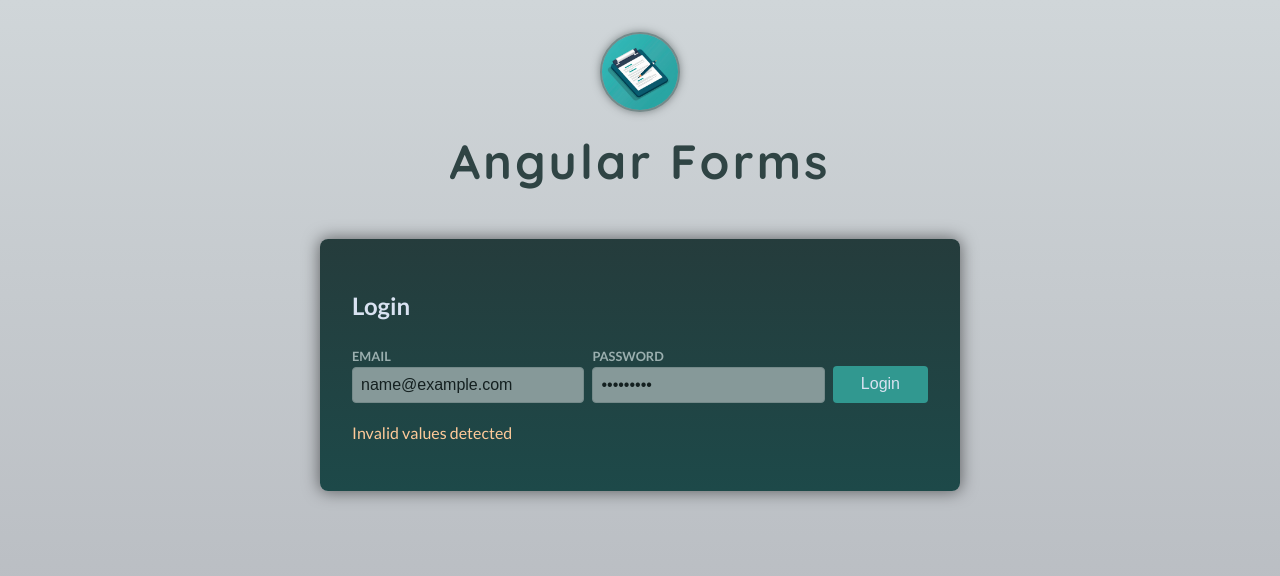
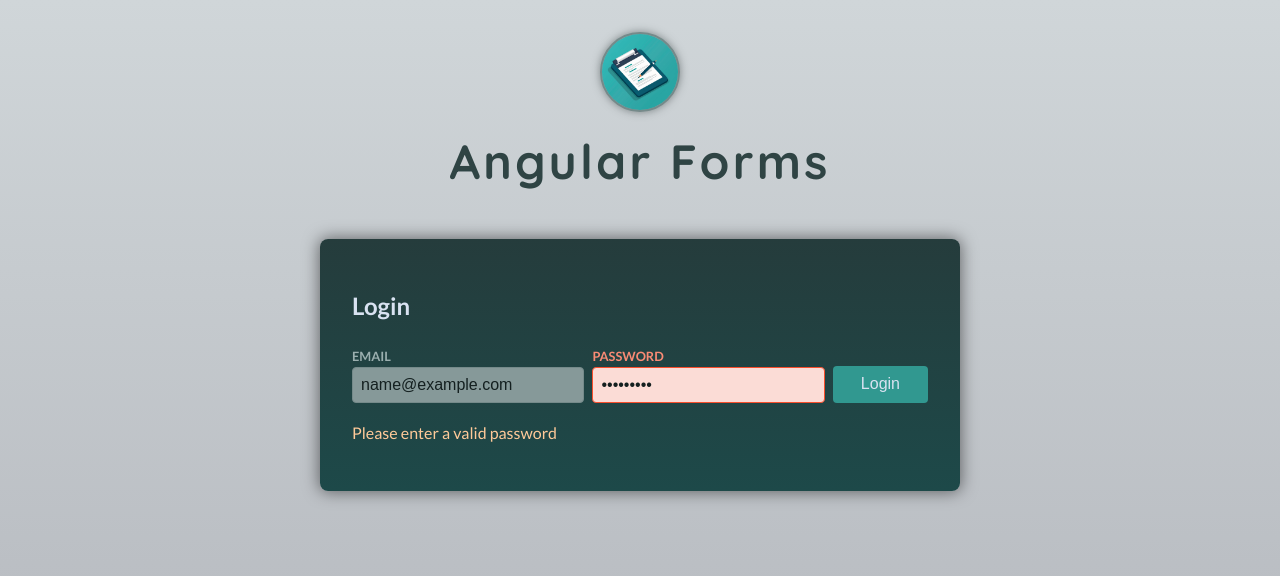
Before and after one commit to DMGsilverfish/angular-handelling-user-input-and-forms, an Angular app: page / in a window 1280 px wide. Both pictures are taken after typing "name@example.com", "Sample123" into the empty fields and a click on the button "Login". Shown: the top 576 px of the page. Built offline with nearby package versions, Linux system fonts and the light colour scheme.

Commit message:
Reactive forms and custom validators, v252

```diff
--- a/src/app/auth/login/login.component.html
+++ b/src/app/auth/login/login.component.html
@@ -1,25 +1,28 @@
-<form #form="ngForm" (ngSubmit)="onSubmit(form)">
+<form [formGroup]="form" (ngSubmit)="onSubmit()">
   <h2>Login</h2>
 
   <div class="control-row">
     <div class="control no-margin">
       <label for="email">Email</label>
-      <input id="email" type="email" name="email" ngModel required email #email="ngModel"/>
+      <input id="email" type="email" [formControl]="form.controls.email"/>
     </div>
 
     <div class="control no-margin">
       <label for="password">Password</label>
-      <input id="password" type="password" name="password" ngModel required minlength="6" #password="ngModel"/>
+      <input id="password" type="password" formControlName="password"/>
     </div>
 
     <button class="button">Login</button>
   </div>
 
-  @if (email.touched && password.touched
-  && form.form.touched) {
+  @if (emailIsInvalid){
     <p class="control-error">
-    Invalid values detected
-  </p>
+      Please enter a valid email address
+    </p>
   }
-
+  @if (passwordIsInvalid){
+    <p class="control-error">
+      Please enter a valid password
+    </p>
+  }
 </form>
--- a/src/app/auth/login/login.component.ts
+++ b/src/app/auth/login/login.component.ts
@@ -1,23 +1,51 @@
 import { Component } from '@angular/core';
-import { FormsModule, NgForm } from '@angular/forms';
+import { AbstractControl, FormControl, FormGroup, ReactiveFormsModule, Validators } from '@angular/forms';
+
+function mustContainQuestionMark(control: AbstractControl) {
+  if (control.value.includes('?')) {
+    return null;
+  }
+
+  return { doesNotContainQuestionMark: true }
+}
 
 @Component({
   selector: 'app-login',
   standalone: true,
-  imports: [FormsModule],
+  imports: [ReactiveFormsModule],
   templateUrl: './login.component.html',
   styleUrl: './login.component.css',
 })
 export class LoginComponent {
-  onSubmit(formData: NgForm) {
-    if (!formData.valid) {
-      return;
-    }
-    const enteredEmail = formData.form.value.email;
-    const enteredPassword = formData.form.value.password;
+  form = new FormGroup({
+    email: new FormControl('', {
+      validators: [ Validators.email, Validators.required ]
+    }),
+    password: new FormControl('' , {
+      validators: [ Validators.required, Validators.minLength(6), mustContainQuestionMark]
+    })
+  });
 
+  get emailIsInvalid() {
+    return (this.form.controls.email.touched &&
+            this.form.controls.email.dirty &&
+            this.form.controls.email.invalid
+    );
+  }
 
-    console.log(formData.form);
+  get passwordIsInvalid() {
+    return (this.form.controls.password.touched &&
+            this.form.controls.password.dirty &&
+            this.form.controls.password.invalid
+    );
+  }
+
+  onSubmit(){
+    console.log(this.form);
+    const enteredEmail = this.form.value.email;
+    const enteredPassword = this.form.value.password;
+
     console.log(enteredEmail, enteredPassword);
+
   }
 }
--- a/src/styles.css
+++ b/src/styles.css
@@ -172,3 +172,12 @@ hr {
   background-color: transparent;
   color: #869999;
 }
+
+.control:has(.ng-invalid.ng-touched.ng-dirty) label {
+  color: #f98b75;
+}
+
+input.ng-invalid.ng-touched.ng-dirty {
+  background-color: #fbdcd6;
+  border-color: #f84e2c;
+}
```
